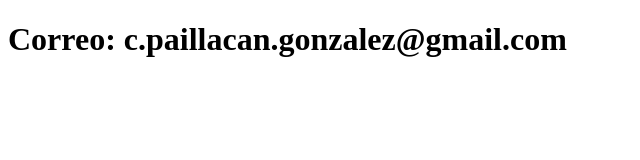
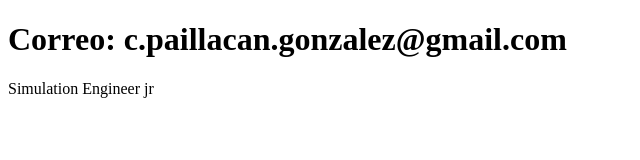
Before and after one commit to tyn0k/Desafio-ruuf, a plain HTML site: page contacto.html in a window 1280 px wide. Shown: the whole page, without its empty margins (0-640 px from the left). Drawn offline with Linux system fonts and the light colour scheme.

Commit message:
modifica contacto

```diff
--- a/contacto.html
+++ b/contacto.html
@@ -7,5 +7,6 @@
 </head>
 <body>
     <h1> Correo: c.paillacan.gonzalez@gmail.com</h1>
+    <p> Simulation Engineer jr</p>
 </body>
 </html>
```
